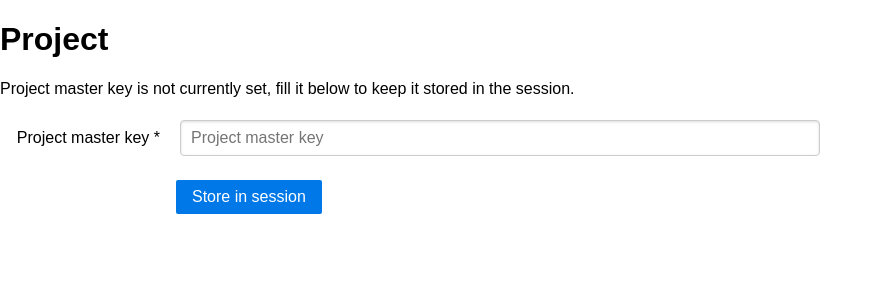
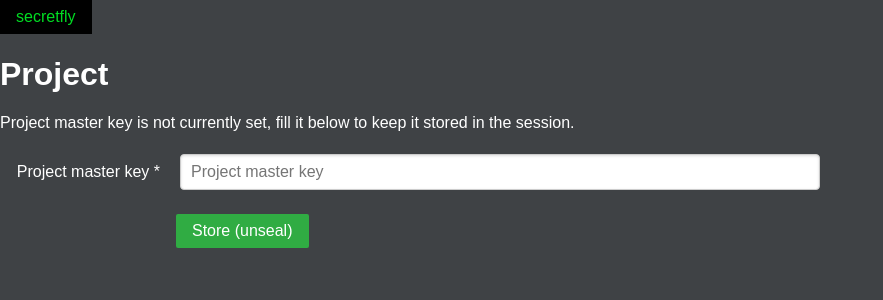
Before and after one commit to martinlevesque/secretsfly, a Flask app: template templates/admin/projects/project.html in a window 1280 px wide. Shown: the top 300 px of the page, without its empty margins (0-883 px from the left). Run offline with Flask 2, Linux system fonts and the light colour scheme; the template is opened without the code that fills it, so the values that code supplies are empty.

Commit message:
improve base ui

```diff
--- a/admin/session_util.py
+++ b/admin/session_util.py
@@ -2,6 +2,7 @@ from flask import g, request, redirect, url_for
 from models import ServiceToken
 from lib import master_keys
 from admin.auth import basic_auth
+
 
 def master_key_session_set(project):
     service_token = request.headers.get('authorization')
--- a/static/css/base.css
+++ b/static/css/base.css
@@ -1,15 +1,58 @@
+:root {
+  --link-color: #ffffff;
+  --secretfly-color: #00dd23;
+  --black: #000000;
+}
+
+body {
+    background-color: #3f4245;
+    color: #fff;
+}
+
+.main {
+    margin: 10px;
+}
+
+a {
+    color: var(--link-color);
+    text-decoration: underline;
+}
+
+a:hover {
+    color: #c8c8c8;
+    text-decoration: none;
+}
+
+.pure-menu-link {
+    color: var(--link-color);
+}
+
+.pure-menu-link:hover {
+    background-color: var(--black);
+}
+
+.pure-menu-item .home {
+    color: var(--secretfly-color);
+}
+
+.pure-button-primary {
+    background-color: #30ac43;
+}
 
 .flashes li.success {
   background-color: hsl(120, 70%, 85%);
+  color: var(--black);
   /* Define styles for success class applied to li elements within flashes class */
 }
 
 .flashes li.info {
   background-color: hsl(210, 70%, 80%);
+  color: var(--black);
   /* Define styles for info class applied to li elements within flashes class */
 }
 
 .flashes li.error {
   background-color: hsl(0, 70%, 80%);
+  color: var(--black);
   /* Define styles for error class applied to li elements within flashes class */
 }
--- a/templates/admin/layout.html
+++ b/templates/admin/layout.html
@@ -7,6 +7,29 @@
 	<link rel="stylesheet" href="{{ url_for('static', filename='css/base.css') }}">
 </head>
 <body>
+
+<div class="pure-menu pure-menu-horizontal">
+    <ul class="pure-menu-list">
+        <!-- pure-menu-selected -->
+        <li class="pure-menu-item">
+            <a href="/admin/projects" class="pure-menu-link home">secretfly</a>
+        </li>
+
+        {% if g.project %}
+        <li class="pure-menu-item">
+            <a href="/admin/projects/{{ g.project.id }}/" class="pure-menu-link">
+                {{ g.project.name }}
+            </a>
+            <ul class="pure-menu-children">
+                <li class="pure-menu-item">
+                    <a href="#" class="pure-menu-link">Environments</a>
+                </li>
+            </ul>
+        </li>
+        {% endif %}
+    </ul>
+</div>
+
 	{% with messages = get_flashed_messages(with_categories=true) %}
 	  {% if messages %}
 		<ul class="flashes">
--- a/templates/admin/projects/project.html
+++ b/templates/admin/projects/project.html
@@ -19,7 +19,7 @@
             </div>
 
             <div class="pure-controls">
-                <button type="submit" class="pure-button pure-button-primary">Store in session</button>
+                <button type="submit" class="pure-button pure-button-primary">Store (unseal)</button>
             </div>
         </fieldset>
     </form>
```
Also changed, not shown: templates/admin/projects/index.html (+5 -4 lines), templates/admin/secrets/index.html (+13 -8 lines), README.md.
